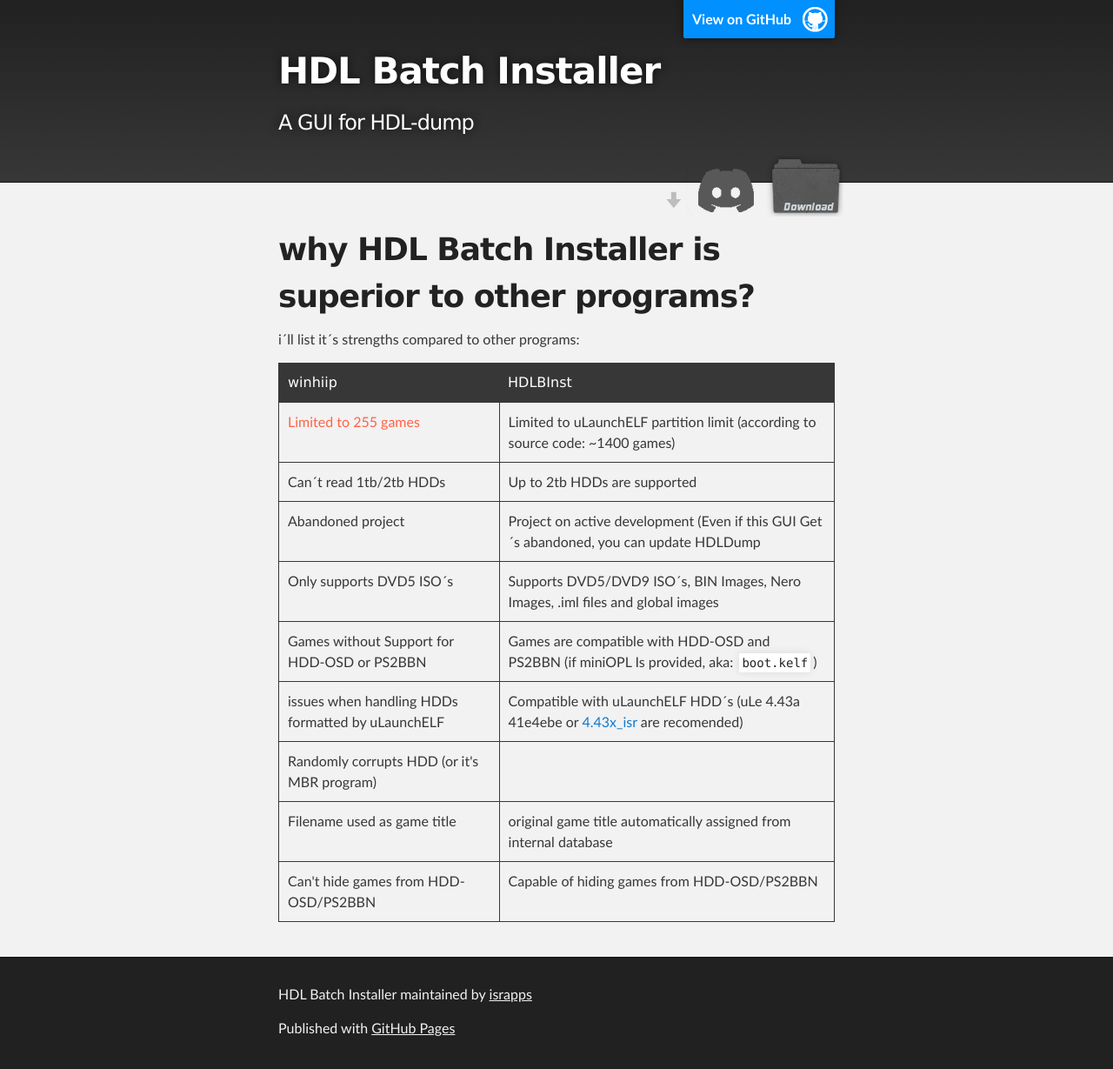
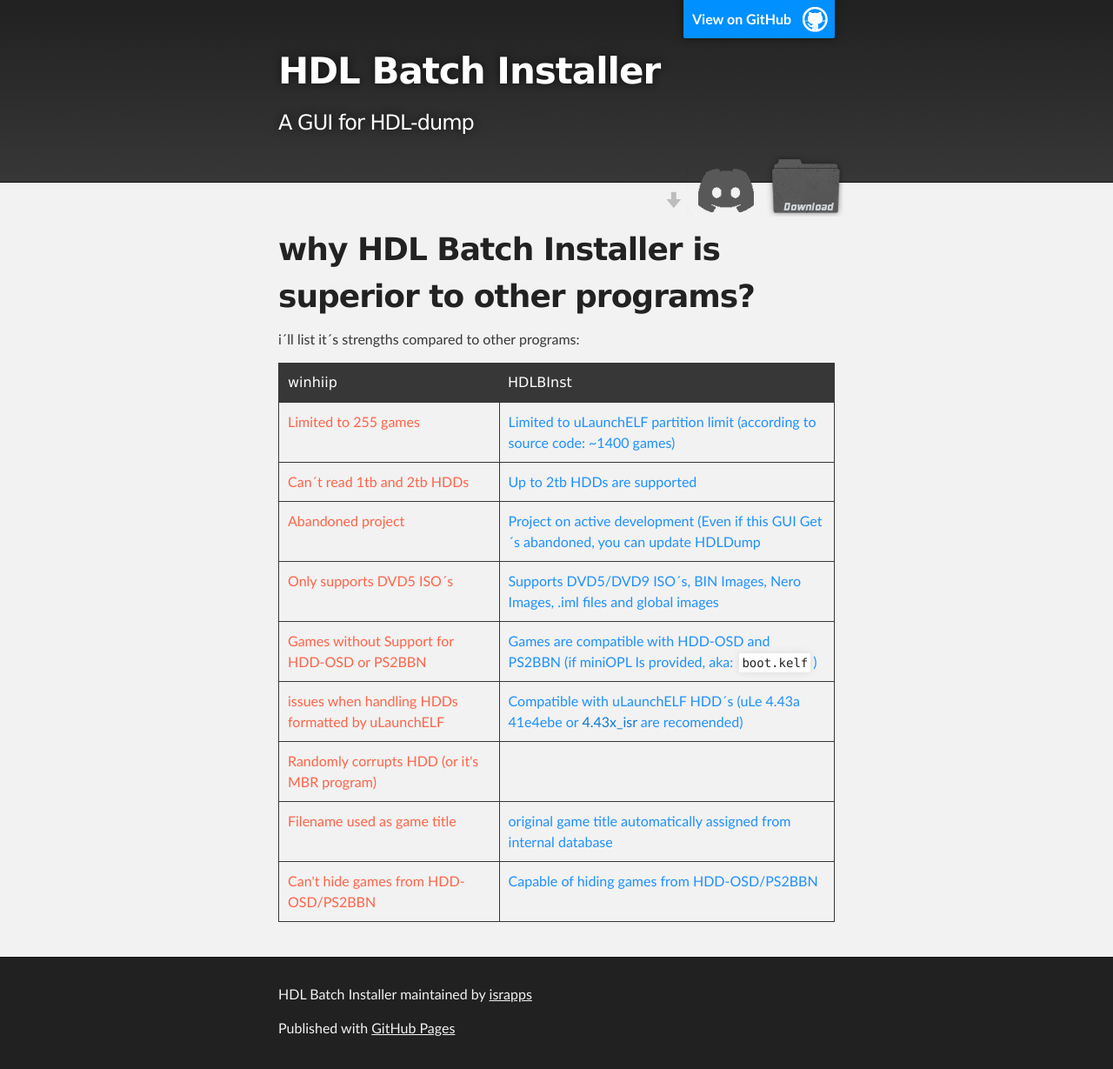
Before and after one commit to israpps/HDL-Batch-installer, a Jekyll site: the page built from why_hdlbinst_is_better.md, in a window 1280 px wide. Shown: the whole page at 87% size. Built offline with Jekyll 4.4.1, drawn with Linux system fonts in a browser that asks for light colours; our own code applies the rules of GitHub Pages for plain Markdown files.

Commit message:
Update why_hdlbinst_is_better.md

```diff
--- a/why_hdlbinst_is_better.md
+++ b/why_hdlbinst_is_better.md
@@ -19,39 +19,39 @@
   </tr>
   <tr>
     <td style="color:Tomato;">Limited to <b>255 games</b></td>
-    <td>Limited to uLaunchELF partition limit (according to source code: ~1400 games)</td>
+    <td style="color:DodgerBlue;">Limited to uLaunchELF partition limit (according to source code: ~1400 games)</td>
   </tr>
   <tr>
-    <td>Can´t read 1tb/2tb HDDs</td>
-    <td>Up to 2tb HDDs are supported</td>
+    <td style="color:Tomato;">Can´t read 1tb and 2tb HDDs</td>
+    <td style="color:DodgerBlue;">Up to 2tb HDDs are supported</td>
   </tr>
   <tr>
-    <td><b>Abandoned</b> project </td>
-    <td>Project on <b>active development</b> (Even if this GUI Get´s abandoned, you can update HDLDump</td>
+    <td style="color:Tomato;"><b>Abandoned</b> project </td>
+    <td style="color:DodgerBlue;">Project on <b>active development</b> (Even if this GUI Get´s abandoned, you can update HDLDump</td>
   </tr>
   <tr>
-    <td>Only supports DVD5 ISO´s </td>
-    <td>Supports DVD5/DVD9 ISO´s, BIN Images, Nero Images, .iml files and global images</td>
+    <td style="color:Tomato;">Only supports DVD5 ISO´s </td>
+    <td style="color:DodgerBlue;">Supports DVD5/DVD9 ISO´s, BIN Images, Nero Images, .iml files and global images</td>
   </tr>
   <tr>
-    <td>Games without Support for HDD-OSD or PS2BBN</td>
-    <td>Games are compatible with HDD-OSD and PS2BBN (if miniOPL Is provided, aka: <code>boot.kelf</code>)</td>
+    <td style="color:Tomato;">Games without Support for HDD-OSD or PS2BBN</td>
+    <td style="color:DodgerBlue;">Games are compatible with HDD-OSD and PS2BBN (if miniOPL Is provided, aka: <code>boot.kelf</code>)</td>
   </tr>
   <tr>
-    <td>issues when handling HDDs formatted by uLaunchELF </td>
-    <td>Compatible with uLaunchELF HDD´s (uLe 4.43a 41e4ebe or <a href="https://github.com/israpps/wLaunchELF_ISR">4.43x_isr</a> are recomended)</td>
+    <td style="color:Tomato;">issues when handling HDDs formatted by uLaunchELF </td>
+    <td style="color:DodgerBlue;">Compatible with uLaunchELF HDD´s (uLe 4.43a 41e4ebe or <a href="https://github.com/israpps/wLaunchELF_ISR">4.43x_isr</a> are recomended)</td>
   </tr>
   <tr>
-    <td>Randomly corrupts HDD (or it's MBR program)</td>
-    <td> </td>
+    <td style="color:Tomato;">Randomly corrupts HDD (or it's MBR program)</td>
+    <td style="color:DodgerBlue;"> </td>
   </tr>
   <tr>
-    <td>Filename used as game title</td>
-    <td> original game title <b>automatically assigned</b> from internal database</td>
+    <td style="color:Tomato;">Filename used as game title</td>
+    <td style="color:DodgerBlue;"> original game title <b>automatically assigned</b> from internal database</td>
   </tr>
   <tr>
-    <td><b>Can't hide</b> games from HDD-OSD/PS2BBN </td>
-    <td>Capable of hiding games from HDD-OSD/PS2BBN</td>
+    <td style="color:Tomato;"><b>Can't hide</b> games from HDD-OSD/PS2BBN </td>
+    <td style="color:DodgerBlue;">Capable of hiding games from HDD-OSD/PS2BBN</td>
   </tr>
 </table>
 <!--
```
